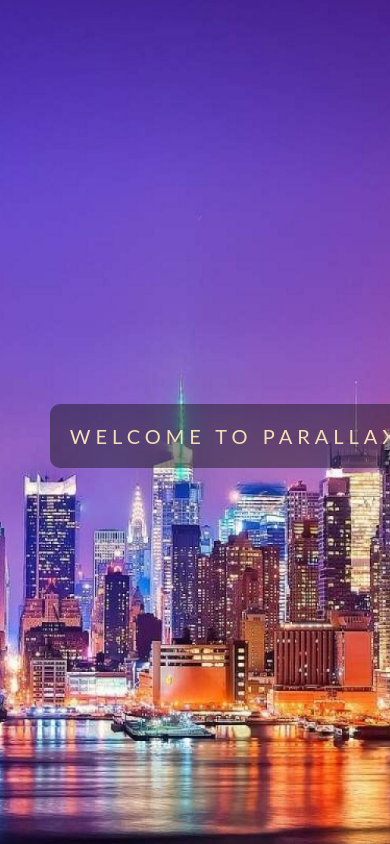
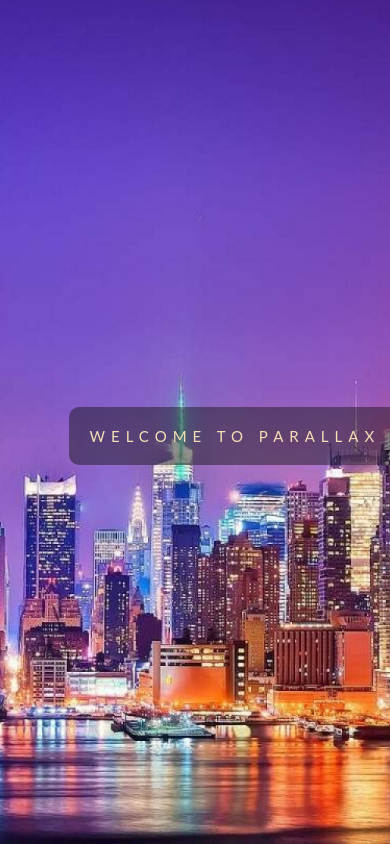
Before and after one commit to shivam0912/Parallax_WebPage, a plain HTML site: page index.html in a window 390 px wide. Shown: the top 844 px of the page. Drawn offline with Linux system fonts and the light colour scheme.

Commit message:
first commit

```diff
--- a/style.css
+++ b/style.css
@@ -11,7 +11,6 @@ body , html{
 .pmg1, .pmg2, .pmg3{
 
     position: relative;
-
     background-size: cover;
     background-repeat: no-repeat;
     background-attachment:fixed;
@@ -65,21 +64,18 @@ body , html{
 }
 @media(max-width:600px){
     .pmg1, .pmg2, .pmg3{
+        background-position: center;
         background-attachment: scroll;
+        background-size: cover;
     }
     .ptext{
         position: absolute;
         top: 50%;
-        width: 600px;
+        width: 150%;
         text-align: center;
-        font-size: 20px;
-        letter-spacing: 5px;
+        font-size: 15px;
+        letter-spacing: 6px;
         text-transform: uppercase;
     }
-    .ptext .border{
-        background-color: rgba(17, 17, 17, 0.452);
-        color: wheat;
-        padding: 20px;
-        border-radius: 10px;
-    }
+
 }
```
